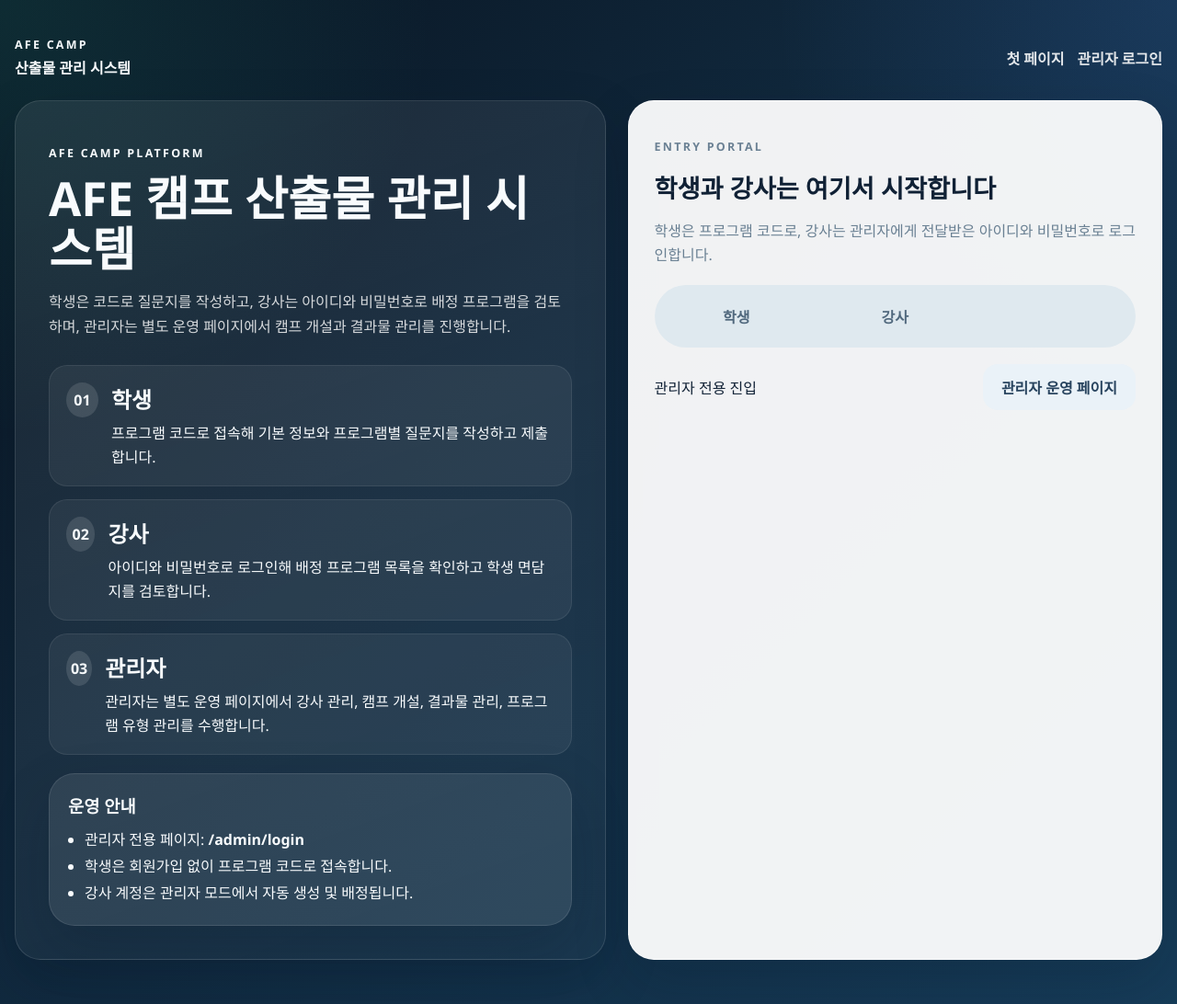
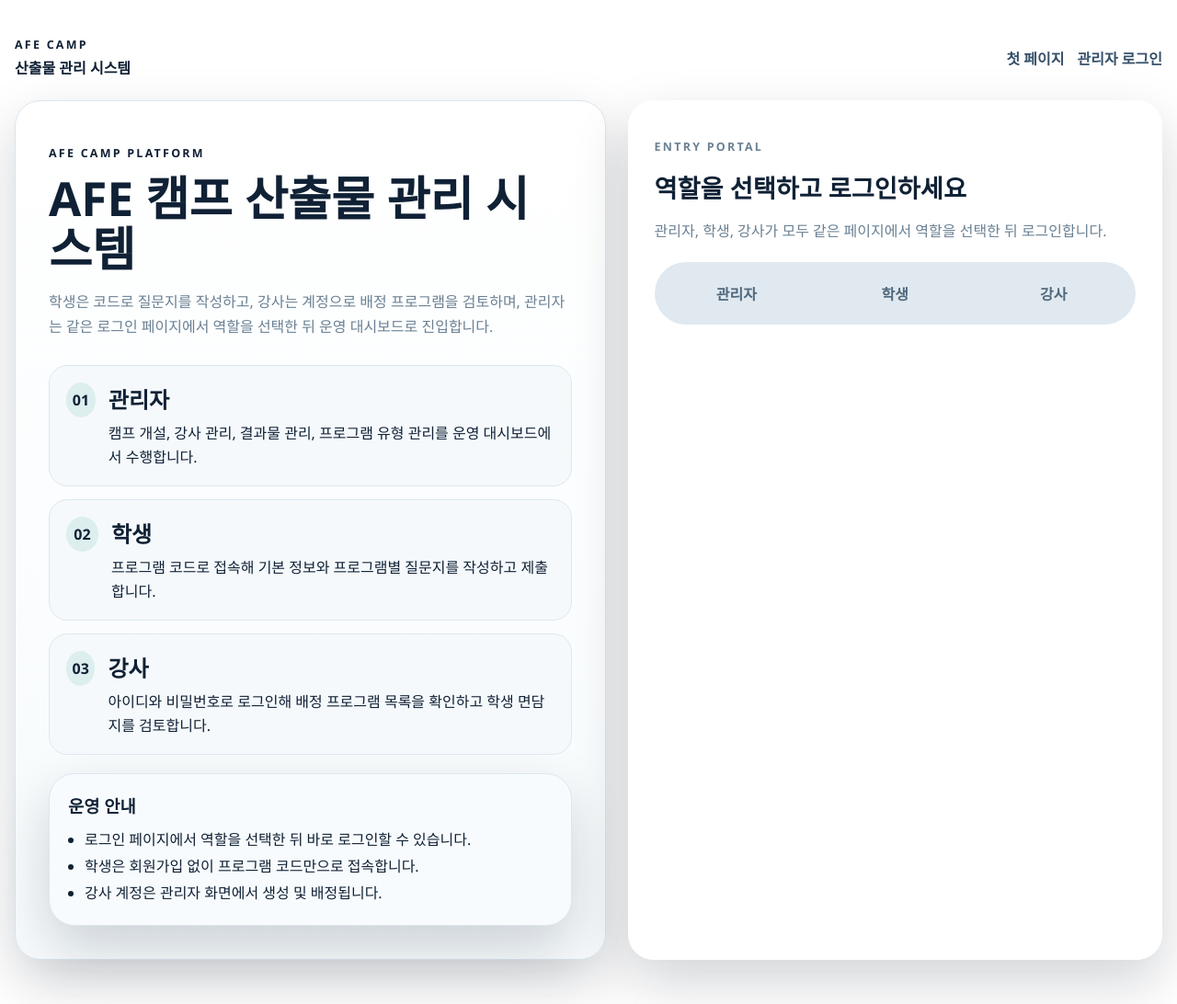
Before and after one commit to moonstar1268/ATME-camp, a Python web app: template templates/landing.html in a window 1280 px wide. Shown: the whole page at 92% size. Run offline with Jinja, Linux system fonts and the light colour scheme; the template is opened without the code that fills it, so the values that code supplies are empty.

Commit message:
Restore role-based login tabs on landing

```diff
--- a/static/app.css
+++ b/static/app.css
@@ -1,8 +1,8 @@
 :root {
-  --bg-1: #08131f;
-  --bg-2: #10273b;
+  --bg-1: #ffffff;
+  --bg-2: #f7fbfd;
   --bg-3: #f3f7fa;
-  --surface-dark: rgba(255, 255, 255, 0.08);
+  --surface-dark: rgba(16, 33, 53, 0.04);
   --surface-light: rgba(255, 255, 255, 0.94);
   --line-dark: rgba(255, 255, 255, 0.12);
   --line-light: #d8e4ec;
@@ -31,10 +31,7 @@ body {
 body {
   font-family: "Segoe UI", "Apple SD Gothic Neo", "Malgun Gothic", sans-serif;
   color: var(--text-main);
-  background:
-    radial-gradient(circle at top left, rgba(42, 157, 143, 0.18), transparent 28%),
-    radial-gradient(circle at right top, rgba(76, 139, 245, 0.14), transparent 26%),
-    linear-gradient(135deg, var(--bg-1) 0%, var(--bg-2) 40%, #163c59 100%);
+  background: #ffffff;
 }
 
 a {
@@ -71,7 +68,7 @@ button {
   display: inline-flex;
   flex-direction: column;
   gap: 4px;
-  color: var(--text-invert);
+  color: var(--text-main);
 }
 
 .brand-kicker,
@@ -90,7 +87,7 @@ button {
 }
 
 .topbar-nav a {
-  color: rgba(255, 255, 255, 0.88);
+  color: #355069;
   font-weight: 600;
 }
 
@@ -144,9 +141,9 @@ button {
 }
 
 .hero-card {
-  border: 1px solid var(--line-dark);
-  background: linear-gradient(160deg, rgba(255, 255, 255, 0.08), rgba(255, 255, 255, 0.03));
-  color: var(--text-invert);
+  border: 1px solid var(--line-light);
+  background: linear-gradient(180deg, #ffffff 0%, #f7fbfd 100%);
+  color: var(--text-main);
   padding: 36px;
 }
 
@@ -159,7 +156,7 @@ button {
 
 .hero-copy,
 .page-header p {
-  color: rgba(255, 255, 255, 0.82);
+  color: var(--text-soft);
   line-height: 1.7;
 }
 
@@ -174,8 +171,8 @@ button {
   gap: 14px;
   padding: 18px;
   border-radius: var(--radius-lg);
-  background: rgba(255, 255, 255, 0.06);
-  border: 1px solid rgba(255, 255, 255, 0.08);
+  background: #f5f9fc;
+  border: 1px solid #dde8ef;
 }
 
 .hero-list-item span:first-child {
@@ -185,7 +182,7 @@ button {
   align-items: center;
   justify-content: center;
   border-radius: 50%;
-  background: rgba(255, 255, 255, 0.12);
+  background: rgba(42, 157, 143, 0.12);
   font-weight: 700;
 }
 
@@ -401,9 +398,9 @@ textarea:focus {
 .info-card {
   margin-top: 20px;
   padding: 20px;
-  background: rgba(255, 255, 255, 0.09);
-  color: var(--text-invert);
-  border: 1px solid rgba(255, 255, 255, 0.1);
+  background: #f7fbfd;
+  color: var(--text-main);
+  border: 1px solid #dce7ee;
 }
 
 .info-card.compact {
@@ -462,15 +459,15 @@ textarea:focus {
 }
 
 .page-header h1 {
-  color: var(--text-invert);
+  color: var(--text-main);
 }
 
 .page-header p {
-  color: rgba(255, 255, 255, 0.82);
+  color: var(--text-soft);
 }
 
 .page-header .eyebrow {
-  color: #9fc5d8;
+  color: #6b8498;
 }
 
 .header-actions {
@@ -581,7 +578,7 @@ th {
 
 .detail-note {
   margin-top: 10px;
-  color: rgba(255, 255, 255, 0.9);
+  color: var(--text-soft);
   line-height: 1.7;
 }
 
--- a/templates/base.html
+++ b/templates/base.html
@@ -30,7 +30,7 @@
             <a href="/logout" class="ghost-link">로그아웃</a>
           {% else %}
             <a href="/" class="ghost-link">첫 페이지</a>
-            <a href="/admin/login" class="ghost-link">관리자 로그인</a>
+            <a href="/?role=admin" class="ghost-link">관리자 로그인</a>
           {% endif %}
         </nav>
       </header>
--- a/templates/landing.html
+++ b/templates/landing.html
@@ -9,30 +9,30 @@
       <p class="eyebrow">AFE CAMP PLATFORM</p>
       <h1>AFE 캠프 산출물 관리 시스템</h1>
       <p class="hero-copy">
-        학생은 코드로 질문지를 작성하고, 강사는 아이디와 비밀번호로 배정 프로그램을 검토하며,
-        관리자는 별도 운영 페이지에서 캠프 개설과 결과물 관리를 진행합니다.
+        학생은 코드로 질문지를 작성하고, 강사는 계정으로 배정 프로그램을 검토하며,
+        관리자는 같은 로그인 페이지에서 역할을 선택한 뒤 운영 대시보드로 진입합니다.
       </p>
 
       <div class="hero-list">
         <article class="hero-list-item">
           <span>01</span>
           <div>
+            <h2>관리자</h2>
+            <p>캠프 개설, 강사 관리, 결과물 관리, 프로그램 유형 관리를 운영 대시보드에서 수행합니다.</p>
+          </div>
+        </article>
+        <article class="hero-list-item">
+          <span>02</span>
+          <div>
             <h2>학생</h2>
             <p>프로그램 코드로 접속해 기본 정보와 프로그램별 질문지를 작성하고 제출합니다.</p>
           </div>
         </article>
         <article class="hero-list-item">
-          <span>02</span>
+          <span>03</span>
           <div>
             <h2>강사</h2>
             <p>아이디와 비밀번호로 로그인해 배정 프로그램 목록을 확인하고 학생 면담지를 검토합니다.</p>
-          </div>
-        </article>
-        <article class="hero-list-item">
-          <span>03</span>
-          <div>
-            <h2>관리자</h2>
-            <p>관리자는 별도 운영 페이지에서 강사 관리, 캠프 개설, 결과물 관리, 프로그램 유형 관리를 수행합니다.</p>
           </div>
         </article>
       </div>
@@ -40,9 +40,9 @@
       <div class="info-card">
         <h3>운영 안내</h3>
         <ul class="clean-list">
-          <li>관리자 전용 페이지: <strong>/admin/login</strong></li>
-          <li>학생은 회원가입 없이 프로그램 코드로 접속합니다.</li>
-          <li>강사 계정은 관리자 모드에서 자동 생성 및 배정됩니다.</li>
+          <li>로그인 페이지에서 역할을 선택한 뒤 바로 로그인할 수 있습니다.</li>
+          <li>학생은 회원가입 없이 프로그램 코드만으로 접속합니다.</li>
+          <li>강사 계정은 관리자 화면에서 생성 및 배정됩니다.</li>
         </ul>
       </div>
     </div>
@@ -50,8 +50,8 @@
     <div class="panel-card">
       <div class="panel-heading">
         <p class="eyebrow">ENTRY PORTAL</p>
-        <h2>학생과 강사는 여기서 시작합니다</h2>
-        <p>학생은 프로그램 코드로, 강사는 관리자에게 전달받은 아이디와 비밀번호로 로그인합니다.</p>
+        <h2>역할을 선택하고 로그인하세요</h2>
+        <p>관리자, 학생, 강사가 모두 같은 페이지에서 역할을 선택한 뒤 로그인합니다.</p>
       </div>
 
       {% if error %}
@@ -60,8 +60,33 @@
 
       <div class="tabs" data-tabs>
         <div class="tab-list" role="tablist" aria-label="역할 선택">
+          <button class="tab-button {% if active_role == 'admin' %}is-active{% endif %}" type="button" data-tab-target="admin">관리자</button>
           <button class="tab-button {% if active_role == 'student' %}is-active{% endif %}" type="button" data-tab-target="student">학생</button>
           <button class="tab-button {% if active_role == 'teacher' %}is-active{% endif %}" type="button" data-tab-target="teacher">강사</button>
+        </div>
+
+        <div class="tab-panel {% if active_role == 'admin' %}is-active{% endif %}" data-tab-panel="admin">
+          <div class="panel-chip admin">관리자 계정 로그인</div>
+          <form action="/login/admin" method="post" class="stack-form">
+            <label>
+              <span>관리자 ID</span>
+              <input type="text" name="username" placeholder="관리자 ID" autocomplete="username" required />
+            </label>
+            <label>
+              <span>비밀번호</span>
+              <input type="password" name="password" placeholder="비밀번호" autocomplete="current-password" required />
+            </label>
+            <p class="form-hint">관리자 운영 대시보드로 바로 이동합니다.</p>
+            <button type="submit" class="primary-button admin">관리자 대시보드로 이동</button>
+          </form>
+
+          {% if request.session and request.session.role == "admin" %}
+            <div class="surface-subcard compact-top">
+              <strong>현재 관리자 세션이 유지 중입니다.</strong>
+              <p>로그아웃 전까지 관리자 대시보드로 바로 이동할 수 있습니다.</p>
+              <a href="/admin" class="ghost-link">관리자 대시보드로 돌아가기</a>
+            </div>
+          {% endif %}
         </div>
 
         <div class="tab-panel {% if active_role == 'student' %}is-active{% endif %}" data-tab-panel="student">
@@ -79,7 +104,7 @@
             <div class="surface-subcard compact-top">
               <strong>현재 로그인된 프로그램</strong>
               <p>{{ current_program.title }} · {{ current_program.school_name }} · {{ current_program.teacher_name }}</p>
-              <a href="/student" class="ghost-link">작성 화면으로 돌아가기</a>
+              <a href="/student" class="ghost-link">학생 작성 화면으로 돌아가기</a>
             </div>
           {% endif %}
         </div>
@@ -95,7 +120,7 @@
               <span>비밀번호</span>
               <input type="password" name="password" placeholder="비밀번호" autocomplete="current-password" required />
             </label>
-            <p class="form-hint">강사 계정은 관리자 모드에서 자동 생성됩니다.</p>
+            <p class="form-hint">강사 계정은 관리자 화면에서 생성됩니다.</p>
             <button type="submit" class="primary-button teacher">강사 대시보드로 이동</button>
           </form>
 
@@ -108,11 +133,6 @@
           {% endif %}
         </div>
       </div>
-
-      <div class="admin-entry-note compact-top">
-        <span>관리자 전용 진입</span>
-        <a href="/admin/login" class="secondary-button">관리자 운영 페이지</a>
-      </div>
     </div>
   </section>
 {% endblock %}
```
Also changed, not shown: app.py (+6 -3 lines).
